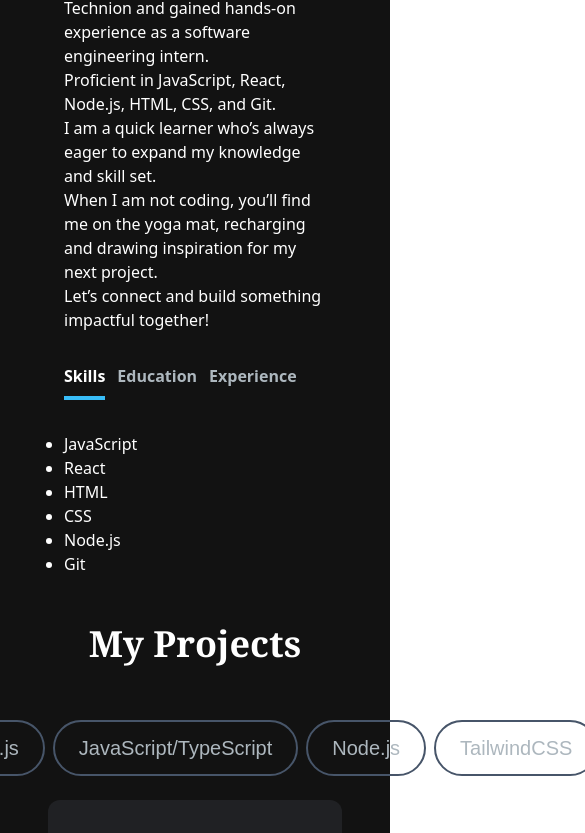
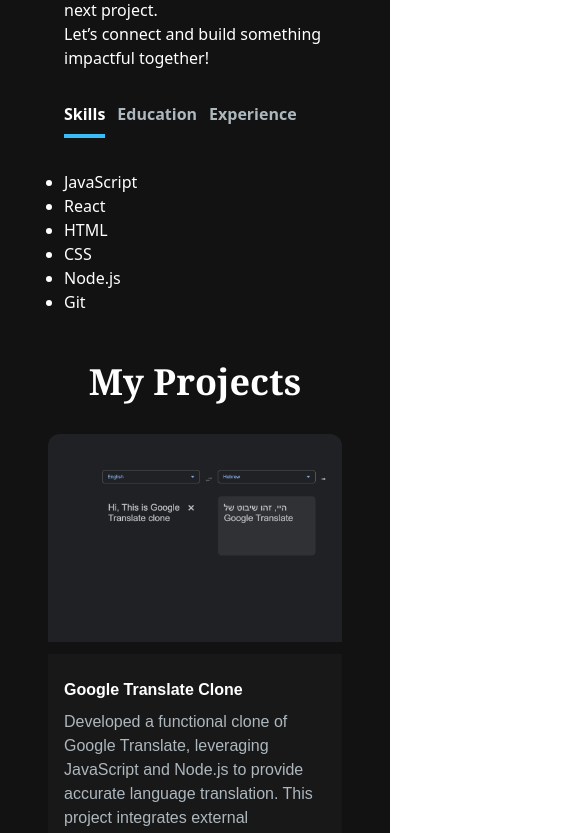
Before and after one commit to yaelshteiman/portfolio, a Next.js app: page / in a window 390 px wide. Shown: the part 1152-1985 px from the top of the page, 585 px wide, since content can reach past the window. Built offline with nearby package versions, Linux system fonts and the light colour scheme.

Commit message:
changing hidden photos

```diff
--- a/app/components/AboutSection.jsx
+++ b/app/components/AboutSection.jsx
@@ -57,6 +57,7 @@
                 alt="About Image"
                 width={500}
                 height={500}
+                className="hidden lg:block md:block"
             />
             <div className="mt-4 md:mt-0 text-left flex flex-col h-full">
                 <h2 className="text-4xl font-bold text-white mb-4 font-serif">About Me</h2>
--- a/app/components/ProjectsSection.jsx
+++ b/app/components/ProjectsSection.jsx
@@ -78,7 +78,7 @@
             <h2 className="text-center text-4xl font-bold text-white mt-4 mb-8 md:mb-12 font-serif">
                 My Projects
             </h2>
-            <div className="text-white flex flex-row justify-center items-center gap-2 py-6">
+            <div className="text-white hidden sm:flex md:flex flex-row justify-center items-center gap-2 py-6">
                 <ProjectTag
                     onClick={handleTagChange}
                     name="All"
```
